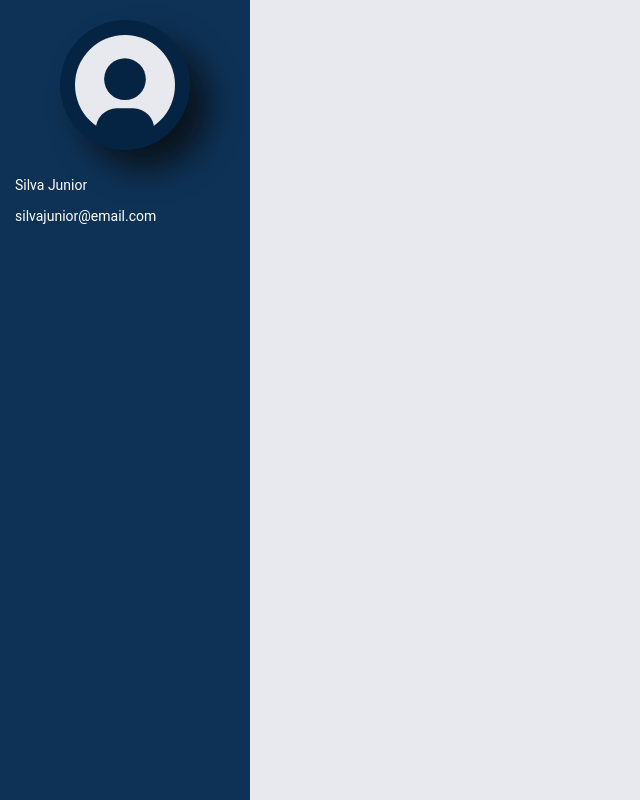
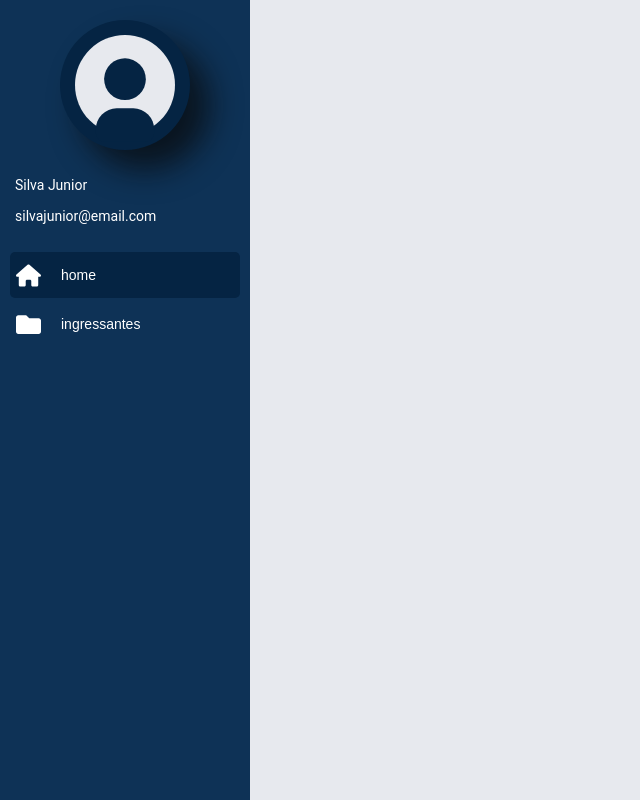
Before and after one commit to marceloramiro/MuralisDashboard, a React (Vite) app: page / in a window 1280 px wide. Shown: the whole page, without its empty margins (0-640 px from the left). Built offline with nearby package versions, Linux system fonts and the light colour scheme.

Commit message:
feat: add IconLink and refactor styles to ContentContainer and PageContainer

```diff
--- /dev/null
+++ b/src/components/ContentContainer/ContentContainer.tsx
@@ -0,0 +1,11 @@
+import { MainContainer } from "./styles";
+
+interface ContentContainerProps {
+  children?: React.ReactNode;
+}
+
+function ContentContainer({ children }: ContentContainerProps) {
+  return <MainContainer>{children}</MainContainer>;
+}
+
+export { ContentContainer };
--- a/src/pages/Home/styles.ts
+++ b/src/components/ContentContainer/styles.ts
@@ -1,13 +1,6 @@
 import styled from "styled-components";
 
 export const MainContainer = styled.div`
-  display: flex;
-  flex-direction: row;
-  height: 100vh;
-  background-color: ${({ theme }) => theme.colors.dark_blue_70};
-`;
-
-export const ContentContainer = styled.div`
   display: flex;
   flex-direction: column;
   flex: 1;
--- /dev/null
+++ b/src/components/IconLink/IconLink.tsx
@@ -0,0 +1,25 @@
+import { JSX } from "react";
+import { IconContainer, MainContainer, Text } from "./styles";
+import { useNavigate } from "react-router";
+
+interface IconLinkProps {
+  text: string;
+  icon: JSX.Element;
+  isActive?: boolean;
+  path: string;
+}
+
+function IconLink({ text, icon, isActive, path }: IconLinkProps) {
+  const navigate = useNavigate();
+  const handleNavigation = () => {
+    navigate(path);
+  };
+  return (
+    <MainContainer isActive={isActive} onClick={handleNavigation}>
+      <IconContainer>{icon}</IconContainer>
+      <Text>{text}</Text>
+    </MainContainer>
+  );
+}
+
+export { IconLink };
--- /dev/null
+++ b/src/components/IconLink/styles.ts
@@ -0,0 +1,34 @@
+import styled from "styled-components";
+
+interface MainContainerButtonProps {
+  isActive?: boolean;
+}
+
+export const MainContainer = styled.button<MainContainerButtonProps>`
+  display: flex;
+  align-items: center;
+  border: none;
+  cursor: pointer;
+  border-radius: 5px;
+  &:hover {
+    background-color: ${({ theme }) => theme.colors.dark_blue_100};
+    transition: background-color 0.3s;
+  }
+  background-color: ${({ isActive, theme }) =>
+    isActive ? theme.colors.dark_blue_100 : "transparent"};
+`;
+export const IconContainer = styled.div`
+  display: flex;
+  justify-content: center;
+  align-items: center;
+  margin-right: 10px;
+  max-width: 25px;
+  max-height: 25px;
+  flex-grow: 1;
+`;
+export const Text = styled.p`
+  color: ${({ theme }) => theme.colors.light_100};
+  font-size: ${({ theme }) => theme.fontSizes.medium};
+  margin-inline: 10px;
+  margin-block: 5;
+`;
--- /dev/null
+++ b/src/components/PageContainer/PageContainer.tsx
@@ -0,0 +1,11 @@
+import { MainContainer } from "./styles";
+
+interface PageContainerProps {
+  children: React.ReactNode;
+}
+
+function PageContainer({ children }: PageContainerProps) {
+  return <MainContainer>{children}</MainContainer>;
+}
+
+export { PageContainer };
--- /dev/null
+++ b/src/components/PageContainer/styles.ts
@@ -0,0 +1,7 @@
+import styled from "styled-components";
+
+export const MainContainer = styled.div`
+  display: flex;
+  flex-direction: row;
+  height: 100vh;
+`;
--- a/src/components/SideBar/SideBar.tsx
+++ b/src/components/SideBar/SideBar.tsx
@@ -1,13 +1,18 @@
-import { ProfileImage } from "@/components";
+import { ProfileImage, IconLink } from "@/components";
 import {
   MainContainer,
   UserEmail,
   UserInfoContainer,
   UserName,
   LinksContainer,
+  IconHome,
+  IconFolder,
 } from "./styles";
+import { useLocation } from "react-router";
 
 function SideBar() {
+  const location = useLocation();
+
   return (
     <MainContainer>
       <ProfileImage />
@@ -15,7 +20,20 @@ function SideBar() {
         <UserName>Silva Junior</UserName>
         <UserEmail> silvajunior@email.com </UserEmail>
       </UserInfoContainer>
-      <LinksContainer></LinksContainer>
+      <LinksContainer>
+        <IconLink
+          icon={<IconHome />}
+          text="home"
+          path={"/home"}
+          isActive={location.pathname === "/home" || location.pathname === "/"}
+        />
+        <IconLink
+          icon={<IconFolder />}
+          text="ingressantes"
+          path={"/ingressantes"}
+          isActive={location.pathname === "/ingressantes"}
+        />
+      </LinksContainer>
     </MainContainer>
   );
 }
--- a/src/components/SideBar/styles.ts
+++ b/src/components/SideBar/styles.ts
@@ -1,6 +1,14 @@
 import styled, { css } from "styled-components";
+import { FaHouse } from "react-icons/fa6";
+import { FaFolder } from "react-icons/fa";
 
-const baseTextStyle = css`
+export const baseIconStyle = css`
+  color: ${({ theme }) => theme.colors.light_100};
+  width: 100%;
+  height: 100%;
+`;
+
+export const baseTextStyle = css`
   color: ${({ theme }) => theme.colors.light_100};
   font-size: ${({ theme }) => theme.fontSizes.medium};
   margin: 5px;
@@ -32,4 +40,18 @@ export const UserInfoContainer = styled.div`
   width: 100%;
 `;
 
-export const LinksContainer = styled.div``;
+export const LinksContainer = styled.div`
+  display: flex;
+  flex-direction: column;
+  margin-top: 20px;
+  gap: 3px;
+  width: 100%;
+`;
+
+export const IconHome = styled(FaHouse)`
+  ${baseIconStyle}
+`;
+
+export const IconFolder = styled(FaFolder)`
+  ${baseIconStyle}
+`;
--- a/src/components/index.ts
+++ b/src/components/index.ts
@@ -1,2 +1,5 @@
 export { SideBar } from "./SideBar/SideBar";
 export { ProfileImage } from "./ProfileImage/ProfileImage";
+export { IconLink } from "./IconLink/IconLink";
+export { PageContainer } from "./PageContainer/PageContainer";
+export { ContentContainer } from "./ContentContainer/ContentContainer";
--- a/src/pages/Home/Home.tsx
+++ b/src/pages/Home/Home.tsx
@@ -1,12 +1,11 @@
-import { SideBar } from "@/components";
-import { ContentContainer, MainContainer } from "./styles";
+import { PageContainer, SideBar, ContentContainer } from "@/components";
 
 function Home() {
   return (
-    <MainContainer>
+    <PageContainer>
       <SideBar />
       <ContentContainer />
-    </MainContainer>
+    </PageContainer>
   );
 }
 
```
